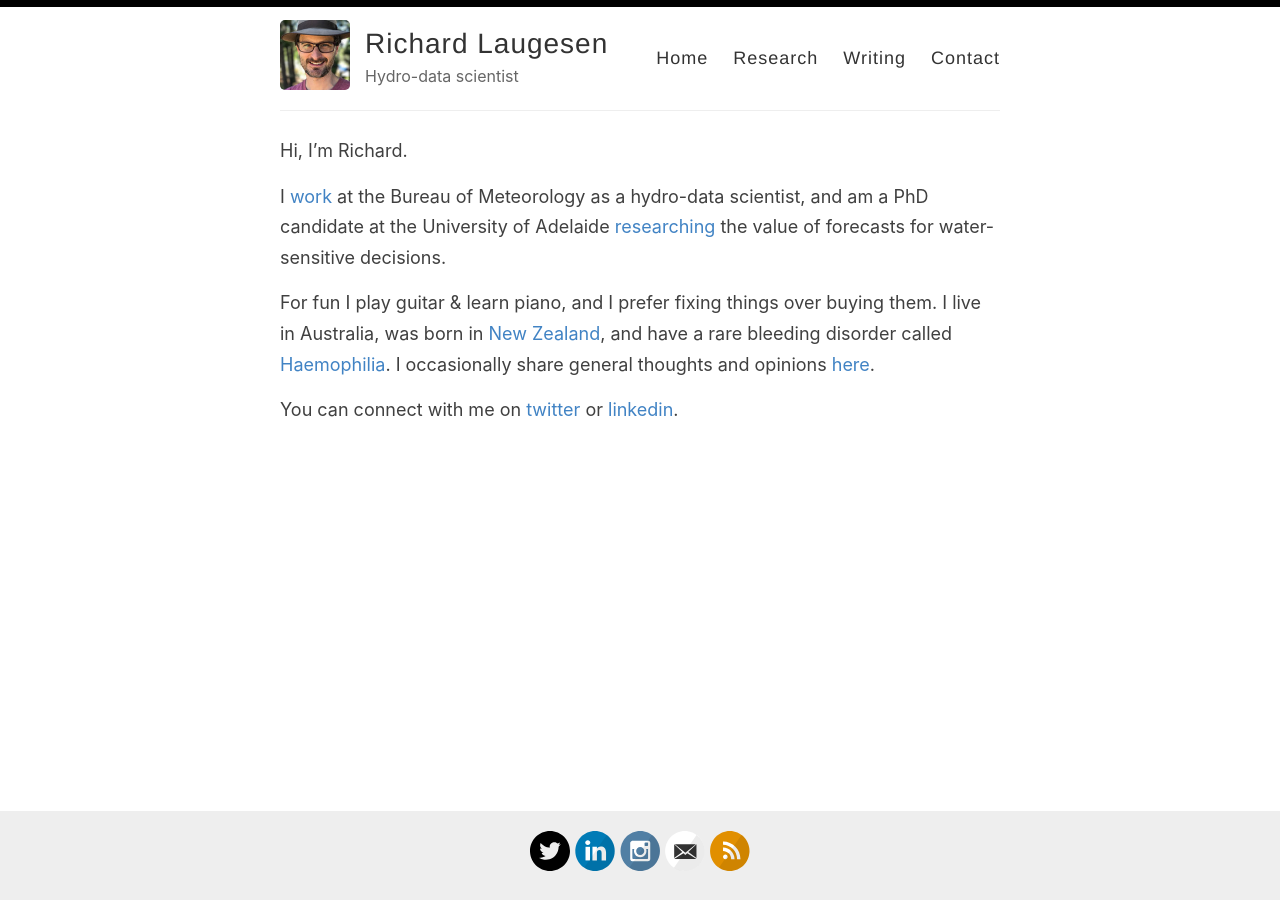
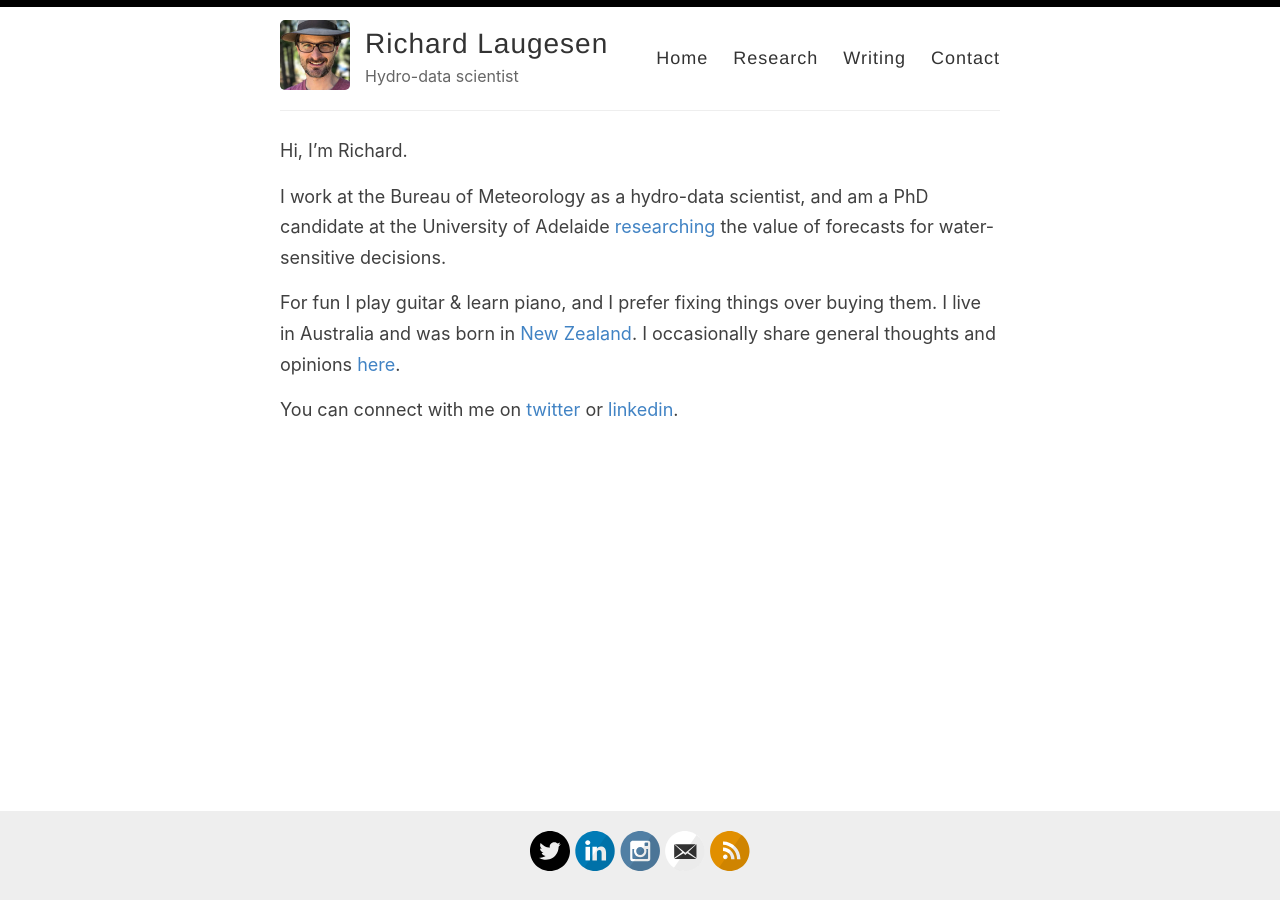
Before and after one commit to richardlaugesen/richardlaugesen.github.io, a Jekyll site: the page built from index.md, in a window 1280 px wide. Built offline with Jekyll 4.4.1, drawn with Linux system fonts in a browser that asks for light colours.

Commit message:
Update index.md

```diff
--- a/index.md
+++ b/index.md
@@ -8,8 +8,8 @@ redirect_from: /about
 
 Hi, I'm Richard.
 
-I [work](https://www.linkedin.com/in/richardlaugesen/) at the Bureau of Meteorology as a hydro-data scientist, and am a PhD candidate at the University of Adelaide [researching](/research) the value of forecasts for water-sensitive decisions.
+I work at the Bureau of Meteorology as a hydro-data scientist, and am a PhD candidate at the University of Adelaide [researching](/research) the value of forecasts for water-sensitive decisions.
 
-For fun I play guitar & learn piano, and I prefer fixing things over buying them. I live in Australia, was born in [New Zealand](https://www.allblacks.com/), and have a rare bleeding disorder called [Haemophilia](https://www.haemophilia.org.au/about-bleeding-disorders/fast-facts). I occasionally share general thoughts and opinions [here](/writing).
+For fun I play guitar & learn piano, and I prefer fixing things over buying them. I live in Australia and was born in [New Zealand](https://www.allblacks.com/). I occasionally share general thoughts and opinions [here](/writing).
 
 You can connect with me on [twitter](https://twitter.com/richardlaugesen) or [linkedin](https://www.linkedin.com/in/richardlaugesen/).
```
